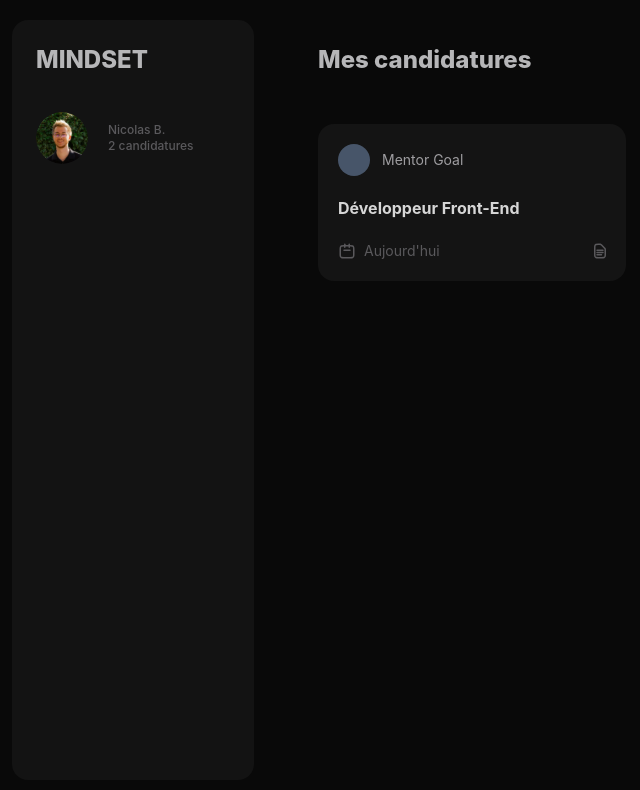
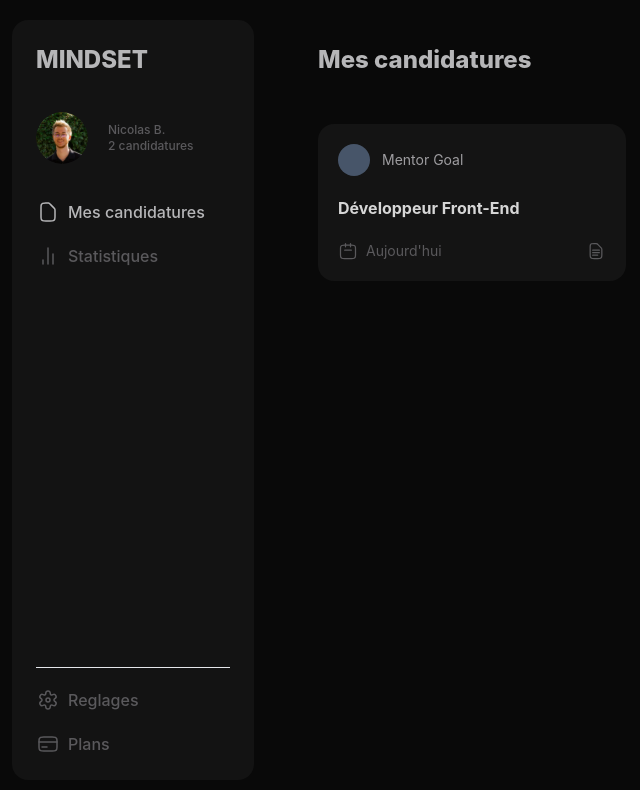
Before and after one commit to brdnicolas/mindset, a Next.js app: page / in a window 1280 px wide. Shown: the top 790 px of the page, without its empty margins (8-648 px from the left). Built offline with nearby package versions, Linux system fonts and the light colour scheme.

Commit message:
[FINISH Navbar

```diff
--- a/src/components/molecules/NavbarLabel/NavbarLabel.tsx
+++ b/src/components/molecules/NavbarLabel/NavbarLabel.tsx
@@ -1,3 +1,16 @@
-export default function NavbarLabel() {
-  return <div>NavbarLabel</div>
+type NavbarLabelProps = {
+  icon: any
+  label: string
+  onClick: () => void
+  active: boolean
+  className?: string
 }
+
+export default function NavbarLabel({ icon, label, onClick, active, className }: NavbarLabelProps) {
+  return (
+    <div className={`flex items-center cursor-pointer ${className}`} onClick={onClick}>
+      {icon}
+      <p className={`ml-2 ${active ? ' text-[#B6B6B8]' : 'text-[#5A595C]'} text-base font-medium`}>{label}</p>
+    </div>
+  )
+}
--- a/src/components/organisms/Card/Card.tsx
+++ b/src/components/organisms/Card/Card.tsx
@@ -1,3 +1,4 @@
+import { CalendarIcon, DocumentTextIcon } from '@/components/atoms'
 import Avatar from '@/components/molecules/Avatar/Avatar'
 
 type CardProps = {
@@ -16,47 +17,10 @@ export default function Card({ company, job, date }: CardProps) {
       <p className="mt-5 text-[#D6D6D6] text-base font-bold">{job}</p>
       <div className="flex items-center justify-between mt-5">
         <div className="flex items-center ">
-          <svg xmlns="http://www.w3.org/2000/svg" width="18" height="18" viewBox="0 0 18 18" fill="none">
-            <path d="M6 8.25H12" stroke="#5A595C" stroke-width="1.5" stroke-linecap="round" stroke-linejoin="round" />
-            <path
-              d="M2.25 7.35C2.25 6.08988 2.25 5.45982 2.49524 4.97852C2.71095 4.55516 3.05516 4.21095 3.47852 3.99524C3.95982 3.75 4.58988 3.75 5.85 3.75H12.15C13.4102 3.75 14.0401 3.75 14.5215 3.99524C14.9449 4.21095 15.2891 4.55516 15.5048 4.97852C15.75 5.45982 15.75 6.08988 15.75 7.35V12.15C15.75 13.4102 15.75 14.0401 15.5048 14.5215C15.2891 14.9449 14.9449 15.2891 14.5215 15.5048C14.0401 15.75 13.4102 15.75 12.15 15.75H5.85C4.58988 15.75 3.95982 15.75 3.47852 15.5048C3.05516 15.2891 2.71095 14.9449 2.49524 14.5215C2.25 14.0401 2.25 13.4102 2.25 12.15V7.35Z"
-              stroke="#5A595C"
-              stroke-width="1.5"
-            />
-            <path
-              d="M6.75 5.25V2.25"
-              stroke="#5A595C"
-              stroke-width="1.5"
-              stroke-linecap="round"
-              stroke-linejoin="round"
-            />
-            <path
-              d="M11.25 5.25V2.25"
-              stroke="#5A595C"
-              stroke-width="1.5"
-              stroke-linecap="round"
-              stroke-linejoin="round"
-            />
-          </svg>
+          <CalendarIcon className="w-5 h-5 text-[#5A595C]" />
           <p className="text-[14px] text-[#5A595C] ml-[8px]">{date}</p>
         </div>
-        <svg xmlns="http://www.w3.org/2000/svg" width="12" height="16" viewBox="0 0 12 16" fill="none">
-          <g clip-path="url(#clip0_2_548)">
-            <path
-              d="M4.35 14.75H7.65C8.91015 14.75 9.54015 14.75 10.0215 14.5048C10.4449 14.2891 10.7891 13.9449 11.0048 13.5215C11.25 13.0401 11.25 12.4102 11.25 11.15V7.24115C11.25 6.69088 11.25 6.41568 11.1878 6.15673C11.1327 5.92715 11.0418 5.70767 10.9184 5.50636C10.7793 5.2793 10.5848 5.08472 10.1956 4.69558L7.80443 2.30442C7.41525 1.91527 7.2207 1.7207 6.99367 1.58156C6.7923 1.45819 6.57285 1.36729 6.34327 1.31217C6.0843 1.25 5.80912 1.25 5.25885 1.25H4.35C3.08988 1.25 2.45982 1.25 1.97852 1.49524C1.55516 1.71095 1.21095 2.05516 0.995235 2.47852C0.75 2.95982 0.75 3.58988 0.75 4.85V11.15C0.75 12.4102 0.75 13.0401 0.995235 13.5215C1.21095 13.9449 1.55516 14.2891 1.97852 14.5048C2.45982 14.75 3.08988 14.75 4.35 14.75Z"
-              stroke="#5A595C"
-              stroke-width="1.5"
-            />
-            <path d="M3 7.25H9" stroke="#5A595C" stroke-width="1.5" stroke-linecap="round" stroke-linejoin="round" />
-            <path d="M3 9.5H9" stroke="#5A595C" stroke-width="1.5" stroke-linecap="round" stroke-linejoin="round" />
-            <path d="M3 11.75H7.5" stroke="#5A595C" stroke-width="1.5" stroke-linecap="round" stroke-linejoin="round" />
-          </g>
-          <defs>
-            <clipPath id="clip0_2_548">
-              <rect width="12" height="16" fill="white" />
-            </clipPath>
-          </defs>
-        </svg>
+        <DocumentTextIcon className="w-5 h-5 text-[#5A595C]" />
       </div>
     </div>
   )
--- a/src/components/organisms/Navbar/Navbar.tsx
+++ b/src/components/organisms/Navbar/Navbar.tsx
@@ -1,5 +1,8 @@
+'use client'
 import Avatar from '@/components/molecules/Avatar/Avatar'
 import student from '@/assets/student.svg'
+import NavbarLabel from '@/components/molecules/NavbarLabel/NavbarLabel'
+import { BarChart2Icon, CreditCardIcon, DocumentIcon, GearIcon } from '@/components/atoms'
 
 type AvatarProps = {
   studentName: string
@@ -9,7 +12,7 @@ type AvatarProps = {
 export default function Navbar({ studentName, applicationNumber }: AvatarProps) {
   return (
     <div className="pt-5 pl-5 pb-5">
-      <div className="w-[242px] h-full bg-[#131313] rounded-2xl p-6 flex flex-row justify-between items-start">
+      <div className="w-[242px] h-full bg-[#131313] rounded-2xl p-6 flex flex-col justify-between items-start">
         <div>
           <h1 className="text-[#B6B6B8] text-2xl font-extrabold uppercase mb-9">Mindset</h1>
           <div className="flex items-center">
@@ -21,6 +24,65 @@ export default function Navbar({ studentName, applicationNumber }: AvatarProps)
               </p>
             </div>
           </div>
+          <div className="mt-9">
+            <NavbarLabel
+              active={window.location.href.split('/')[3] === ''}
+              onClick={() => {
+                window.location.href = '/'
+              }}
+              label="Mes candidatures"
+              icon={
+                <DocumentIcon
+                  className={`${window.location.href.split('/')[3] === '' ? 'text-[#B6B6B8]' : 'text-[#5A595C]'}`}
+                />
+              }
+            />
+            <NavbarLabel
+              className="mt-5"
+              active={window.location.href.split('/')[3] === 'stats'}
+              onClick={() => {
+                window.location.href = '/stats'
+              }}
+              label="Statistiques"
+              icon={
+                <BarChart2Icon
+                  className={`${window.location.href.split('/')[3] === 'stats' ? 'text-[#B6B6B8]' : 'text-[#5A595C]'}`}
+                />
+              }
+            />
+          </div>
+        </div>
+        <div className="w-full">
+          <hr className="h-[1px] w-full text-red-600" />
+          <div className="mt-5">
+            <NavbarLabel
+              active={window.location.href.split('/')[3] === 'settings'}
+              onClick={() => {
+                window.location.href = '/settings'
+              }}
+              label="Reglages"
+              icon={
+                <GearIcon
+                  className={`${
+                    window.location.href.split('/')[3] === 'settings' ? 'text-[#B6B6B8]' : 'text-[#5A595C]'
+                  }`}
+                />
+              }
+            />
+            <NavbarLabel
+              active={window.location.href.split('/')[3] === 'plans'}
+              onClick={() => {
+                window.location.href = '/plans'
+              }}
+              label="Plans"
+              className="mt-5"
+              icon={
+                <CreditCardIcon
+                  className={`${window.location.href.split('/')[3] === 'plans' ? 'text-[#B6B6B8]' : 'text-[#5A595C]'}`}
+                />
+              }
+            />
+          </div>
         </div>
       </div>
     </div>
```
